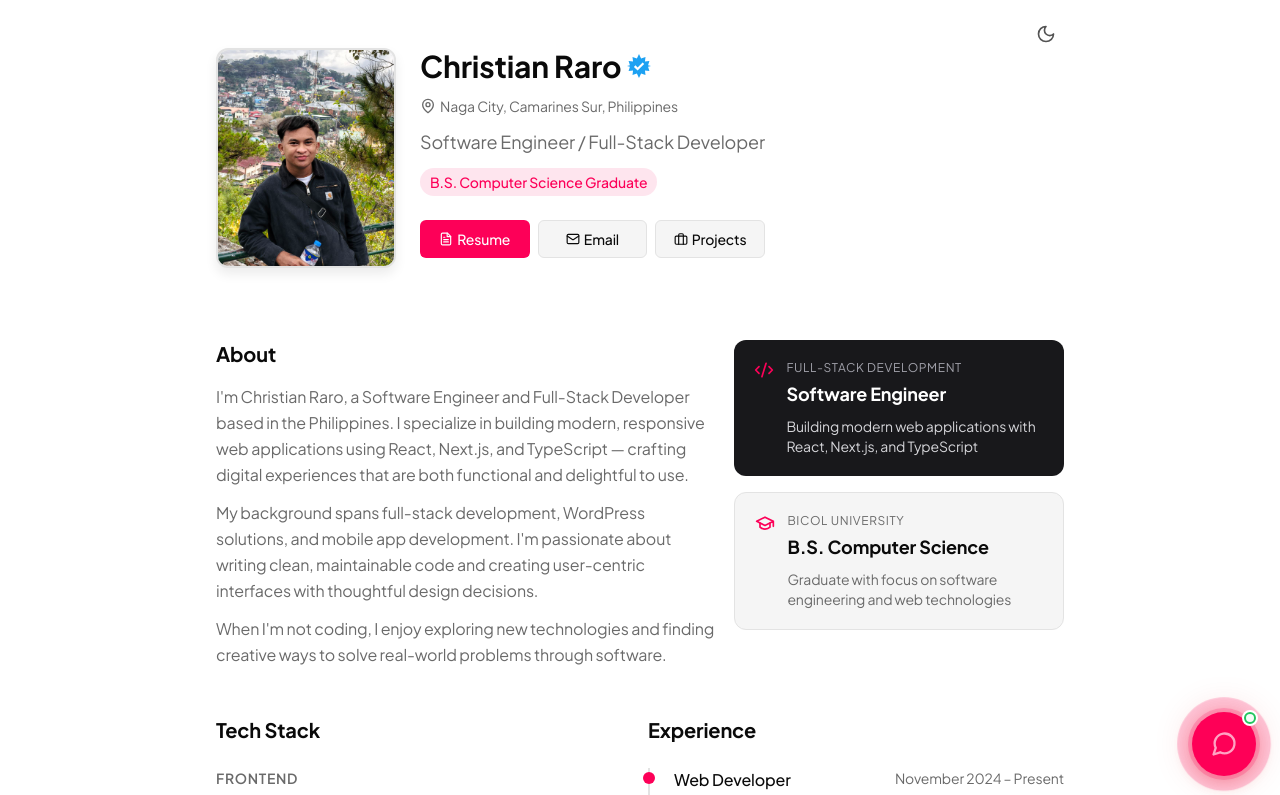
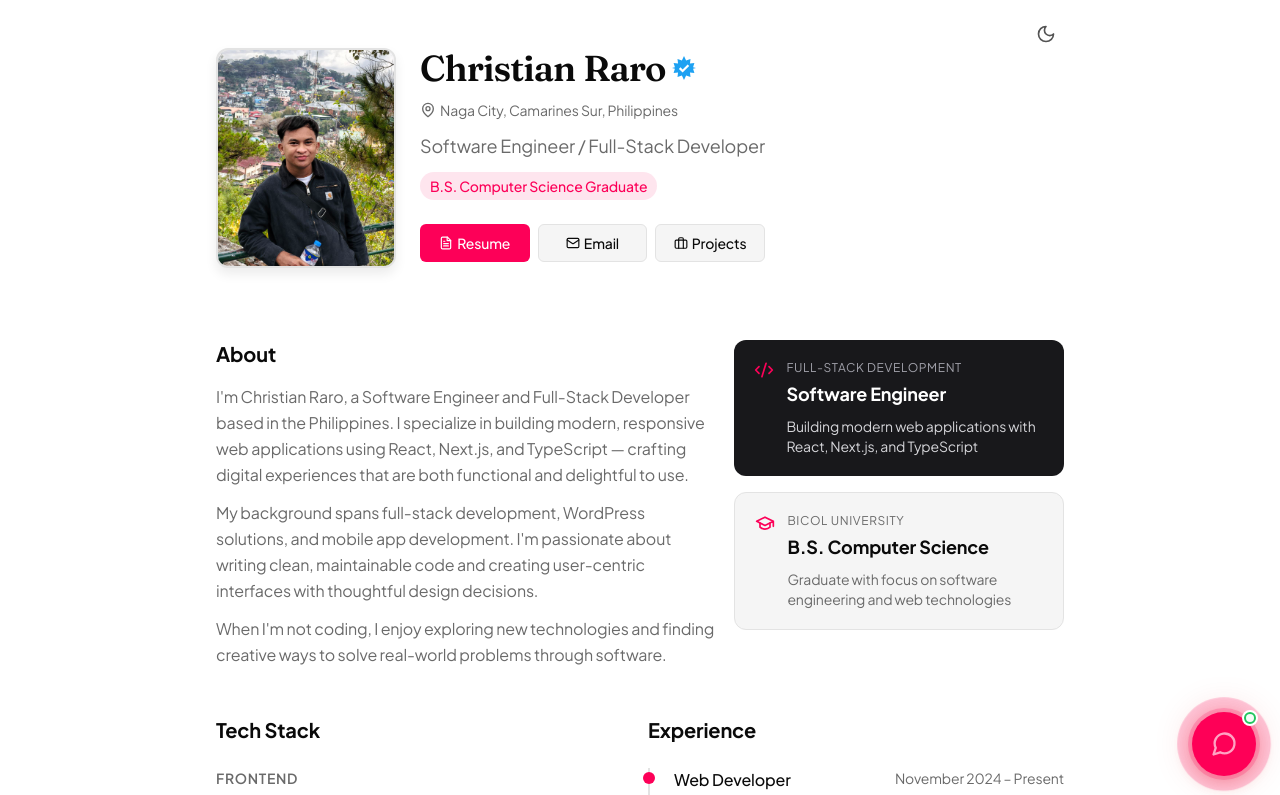
Before and after one commit to chrisraro/my-portfolio, a Next.js app: page / in a window 1280 px wide. Shown: the top 795 px of the page. Built offline with nearby package versions, Linux system fonts and the light colour scheme.

Commit message:
feat(hero): display-font name with word-by-word reveal

```diff
--- a/components/sections/hero-section.tsx
+++ b/components/sections/hero-section.tsx
@@ -83,9 +83,15 @@ export function HeroSection() {
           {/* Name with Verified Badge */}
           <motion.h1
             variants={itemVariants}
-            className="text-base sm:text-xl md:text-3xl font-bold text-foreground flex items-center gap-1.5"
+            className="font-display text-lg sm:text-2xl md:text-4xl font-semibold tracking-tight text-foreground flex items-center gap-1.5"
           >
-            Christian Raro
+            <span className="flex flex-wrap gap-x-2">
+              {'Christian Raro'.split(' ').map((word, i) => (
+                <motion.span key={word + i} variants={itemVariants} className="inline-block">
+                  {word}
+                </motion.span>
+              ))}
+            </span>
             <svg
               className="w-4 h-4 sm:w-5 sm:h-5 md:w-6 md:h-6 flex-shrink-0"
               viewBox="0 0 48 48"
```
